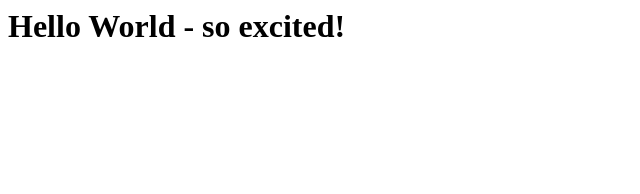
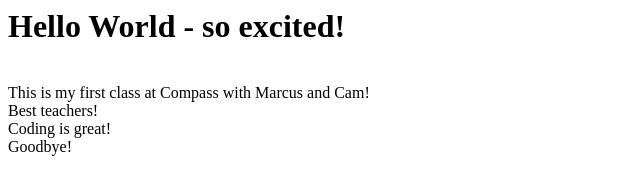
Before and after one commit to mariamunozalvarez8/mariamunozalvarez8, a plain HTML site: page index.html in a window 1280 px wide. Shown: the whole page, without its empty margins (0-640 px from the left). Drawn offline with Linux system fonts and the light colour scheme.

Commit message:
Update index.html

```diff
--- a/index.html
+++ b/index.html
@@ -2,6 +2,15 @@
   <head>
   </head>
   <body>
-    <h1>Hello World - so excited! </h1>
+    <h1>Hello World - so excited!</h1>
+    <br>
+    This is my first class at Compass with Marcus and Cam!
+    <br>
+    Best teachers!
+    <br>
+    Coding is great!
+    <br>
+    Goodbye!
+    <br>
   </body>
 </html>
```
